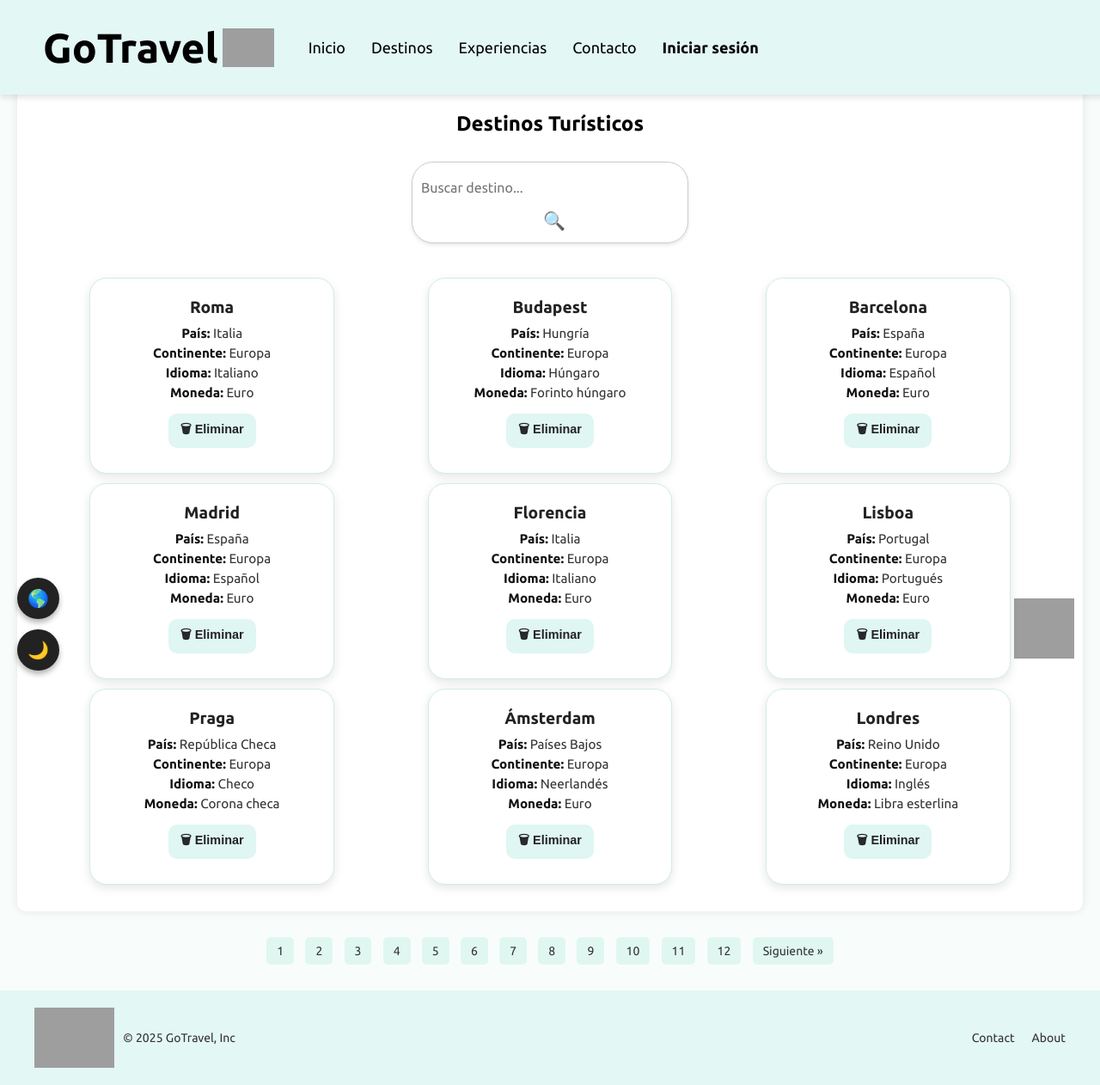
After one commit to Miguearisti14/Taller_Django, a Django app: page /destinos/ in a window 1280 px wide. The commit adds this page. Shown: the whole page at 86% size. Run offline with Django 5.2, Linux system fonts and the light colour scheme; data comes from the database, SQL or seed files in the repository; both versions use the stored data as it was after the commit; grey boxes are pictures that could not be loaded.

Commit message:
Destinos

```diff
--- a/GoTravel/models.py
+++ b/GoTravel/models.py
@@ -7,3 +7,13 @@ class Usuarios(models.Model):
 
     class Meta:
         db_table = "usuarios"
+
+class Destinos(models.Model):
+    destino = models.CharField(max_length=100)
+    pais = models.CharField(max_length=100)
+    continente = models.CharField(max_length=50)
+    idioma = models.CharField(max_length=100)
+    moneda = models.CharField(max_length=100)
+
+    class Meta:
+        db_table = "Destinos"
--- a/GoTravel/static/styles/globalstyles.css
+++ b/GoTravel/static/styles/globalstyles.css
@@ -238,6 +238,7 @@ footer {
     color: #333;
     font-size: 14px;
     font-family: "Ubuntu", serif;
+    margin-top: 30px;
 
 }
 
@@ -561,6 +562,7 @@ button:hover {
 }
 
 /* DESTINOS */
+/* CONTENEDOR DE DESTINOS */
 .container-destinos {
     font-family: "Ubuntu", serif;
     max-width: 1200px;
@@ -571,90 +573,168 @@ button:hover {
     box-shadow: 0 0 10px rgba(0, 0, 0, 0.1);
 }
 
+/* TÍTULO */
 .container-destinos h2 {
     font-family: "Ubuntu", serif;
     display: flex;
     justify-content: center;
-    padding: 0;
     align-items: center;
     margin-top: 90px;
 }
 
+/* CUADRÍCULA */
 .grid-container {
-    display: flex;
+    display: grid;
+    grid-template-columns: repeat(3, 1fr);
     gap: 20px;
-    justify-content: center;
-    flex-wrap: wrap;
     padding: 20px;
+    justify-items: center;
+    /* Centra cada tarjeta en la celda */
 }
 
-.list-group-item {
-    width: 250px;
-    border-radius: 15px;
-    background: white;
-    box-shadow: 0 4px 8px rgba(0, 0, 0, 0.2);
-    transition: transform 0.3s ease-in-out;
+/* ESTILO DE CADA DESTINO (TARJETA) */
+.grid-container .card {
+    width: 65%;
+
+    border-radius: 20px;
+    background: #ffffff;
+
+    box-shadow: 0 4px 12px rgba(0, 0, 0, 0.1);
+    transition: all 0.3s ease;
+    padding: 20px;
+    border: 1px solid #d0ecea;
+    position: relative;
     text-align: center;
-    padding: 20px;
-    font-family: "Ubuntu", sans-serif;
+    height: 85%;
 }
 
-.list-group-item:hover {
+.grid-container .card:hover {
     transform: translateY(-5px);
+    box-shadow: 0 6px 16px rgba(0, 0, 0, 0.2);
 }
 
-.list-group-item h5 {
-    font-size: 1.4em;
-    font-weight: bold;
-    color: #333;
-    margin: 10px 0;
+/* ESTILOS PARA LOS TEXTOS */
+.grid-container .card h5 {
+    font-size: 1.2em;
+    font-weight: 600;
+    color: #222;
+    margin-bottom: 10px;
+    text-transform: capitalize;
+    margin-top: 2px;
 }
 
-.list-group-item p {
-    font-size: 1em;
-    color: #666;
-    margin-bottom: 5px;
+.grid-container .card p {
+    font-size: 0.95em;
+    color: #333;
+    margin: 6px 0;
 }
+
+.grid-container .card strong {
+    color: #111;
+}
+
+/* BOTÓN DE ELIMINAR */
+.delete-btn {
+    background-color: #dff6f3;
+    border: none;
+    padding: 8px 14px;
+    font-size: 0.9em;
+    border-radius: 10px;
+    margin-top: 10px;
+    color: #222;
+    cursor: pointer;
+    transition: background-color 0.3s ease;
+}
+
+.delete-btn:hover {
+    background-color: #b8e5e0;
+}
+
 
 /* BARRA DE BUSQUEDA */
 .search-container {
     display: flex;
     justify-content: center;
     align-items: center;
-    position: relative;
-    width: 100%;
-    max-width: 450px;
-    margin: 20px auto;
+    margin-top: 30px;
+    margin-bottom: 20px;
 }
 
-.search-container .search-bar {
+.search-box {
+    display: flex;
+    align-items: center;
+    border: 1px solid #ccc;
+    border-radius: 25px;
+    padding: 5px 10px;
+    background-color: white;
+    box-shadow: 0 2px 4px rgba(0, 0, 0, 0.1);
+    max-width: 300px;
     width: 100%;
-    padding: 10px;
-    border: 2px solid #ddd;
-    border-radius: 8px;
-    font-size: 1em;
-    transition: border-color 0.3s ease;
-    padding-right: 40px;
+    height: 80%;
 }
 
-.search-container .search-bar:focus {
-    border-color: #999;
+.search-bar {
+    border: none;
     outline: none;
+    padding: 10px;
+    font-size: 1em;
+    font-family: "Ubuntu", sans-serif;
+    width: 100%;
+    border-radius: 25px;
 }
 
-.search-container .add-button {
-    margin-top: 5px;
-    margin-left: 5px;
-    padding: 10px;
-    background-color: #d4f1ee;
+.search-icon-btn {
+    background: none;
     border: none;
-    border-radius: 5px;
+    font-size: 1.3em;
     cursor: pointer;
-    font-weight: bold;
+    margin-left: 10px;
+    color: #333;
+    width: 40px;
+    height: 40px;
+    display: flex;
+    align-items: center;
+    justify-content: center;
+    border-radius: 50%;
+    transition: background-color 0.3s ease, color 0.3s ease;
+    margin-top: 0px;
+
 }
 
-.search-container .add-button:hover {
-    background-color: #b3e6e0;
+.search-icon-btn:hover {
+    color: #e3f7f5;
+
+}
+
+/* PAGINACIÓN DESTINOS */
+.pagination {
+    text-align: center;
+    margin-top: 30px;
+    margin-bottom: 30px;
+    font-family: "Ubuntu", serif;
+    font-size: 14px;
+}
+
+.pagination a,
+.pagination span {
+    display: inline-block;
+    padding: 8px 12px;
+    margin: 0 5px;
+    border-radius: 5px;
+    background: #e0f7f1;
+    color: #333;
+    text-decoration: none;
+
+    transition: background 0.3s;
+}
+
+.pagination a:hover {
+    background: #c0e9df;
+}
+
+.pagina-activa {
+    background: #49c5b6;
+    color: white;
 }
 
 /* FORMULARIO AGREGAR */
--- /dev/null
+++ b/GoTravel/templates/destinos.html
@@ -0,0 +1,49 @@
+{% extends "layout.html" %}
+{% block content %}
+
+    <div class="container-destinos">
+        <h2 class="destinosT" data-i18n="Touristics">Destinos Turísticos</h2>
+
+        <div class="search-container">
+            <form id="searchForm" class="search-box" method="GET" action="/destinos/">
+                <input type="text" id="searchInput" name="q" placeholder="Buscar destino..." class="search-bar" value="{{ request.GET.q }}">
+                <button type="submit" id="searchButton" class="search-icon-btn">🔍</button>
+            </form>
+        </div>
+
+        <div id="destinos-container" class="grid-container">
+            {% for destino in destinos %}
+            <div class="card mb-3">
+                <h5 class="mb-1 text-capitalize">{{ destino.destino }}</h5>
+                <p class="mb-1 text-capitalize"><strong>País:</strong> {{ destino.pais }}</p>
+                <p class="mb-1 text-capitalize"><strong>Continente:</strong> {{ destino.continente }}</p>
+                <p class="mb-1 text-capitalize"><strong>Idioma:</strong> {{ destino.idioma }}</p>
+                <p class="mb-1 text-capitalize"><strong>Moneda:</strong> {{ destino.moneda }}</p>
+                <button class="delete-btn" data-id="{{ destino.id }}">🗑 Eliminar</button>
+            </div>
+            {% endfor %}
+
+        </div>
+    </div>
+
+    <!-- Paginación -->
+    <div class="pagination">
+        {% if destinos.has_previous %}
+            <a href="?q={{ query }}&page={{ destinos.previous_page_number }}">&laquo; Anterior</a>
+        {% endif %}
+
+        {% for num in destinos.paginator.page_range %}
+            {% if destinos.number == num %}
+                <span class="pagina-activa">{{ num }}</span>
+            {% else %}
+                <a href="?q={{ query }}&page={{ num }}">{{ num }}</a>
+            {% endif %}
+        {% endfor %}
+
+        {% if destinos.has_next %}
+            <a href="?q={{ query }}&page={{ destinos.next_page_number }}">Siguiente &raquo;</a>
+        {% endif %}
+    </div>
+
+
+{% endblock content %}
--- a/GoTravel/templates/layout.html
+++ b/GoTravel/templates/layout.html
@@ -35,7 +35,7 @@
             <ul>
                 {% if not mostrar_sigin %}
                 <li><a href="/" data-i18n="home">Inicio</a></li>
-                <li class="destinos"><a href="#Destinos" data-i18n="destinations">Destinos</a></li>
+                <li class="destinos"><a href="destinos/" data-i18n="destinations">Destinos</a></li>
                 <li><a href="#Experiencias" data-i18n="experiences">Experiencias</a></li>
                 <li><a href="formulario/" data-i18n="contact">Contacto</a></li>
                 <li class="inicio_sesion"><a href="login/" data-i18n="IniciarSesion">Iniciar sesión</a></li>
--- a/GoTravel/views.py
+++ b/GoTravel/views.py
@@ -1,4 +1,6 @@
 from django.shortcuts import render
+from .models import Destinos
+from django.core.paginator import Paginator
 
 # Create your views here.
 def index(request):
@@ -16,3 +18,16 @@ def signin(request):
     return render(request, 'signin.html', {
         'mostrar_sigin': True
     })
+
+def destinos(request):
+    query = request.GET.get('q', '')
+    if query:
+        destinos_list = Destinos.objects.filter(destino__icontains=query)
+    else:
+        destinos_list = Destinos.objects.all()
+
+    paginator = Paginator(destinos_list, 9)  # 9 destinos por página
+    page_number = request.GET.get('page')
+    destinos = paginator.get_page(page_number)
+
+    return render(request, 'destinos.html', {'destinos': destinos, 'query': query})
--- a/PythonServer/urls.py
+++ b/PythonServer/urls.py
@@ -24,4 +24,5 @@ urlpatterns = [
     path('formulario/', GoTravel.views.formulario),
     path('login/', GoTravel.views.login),
     path('signin/', GoTravel.views.signin),
+    path('destinos/', GoTravel.views.destinos),
 ]
```
Also changed, not shown: GoTravel/data/100destinos.csv (added, +101 -0 lines), cargar_destinos.py (added, +9 -0 lines), GoTravel/migrations/0002_destinos.py (added), db.sqlite3.
